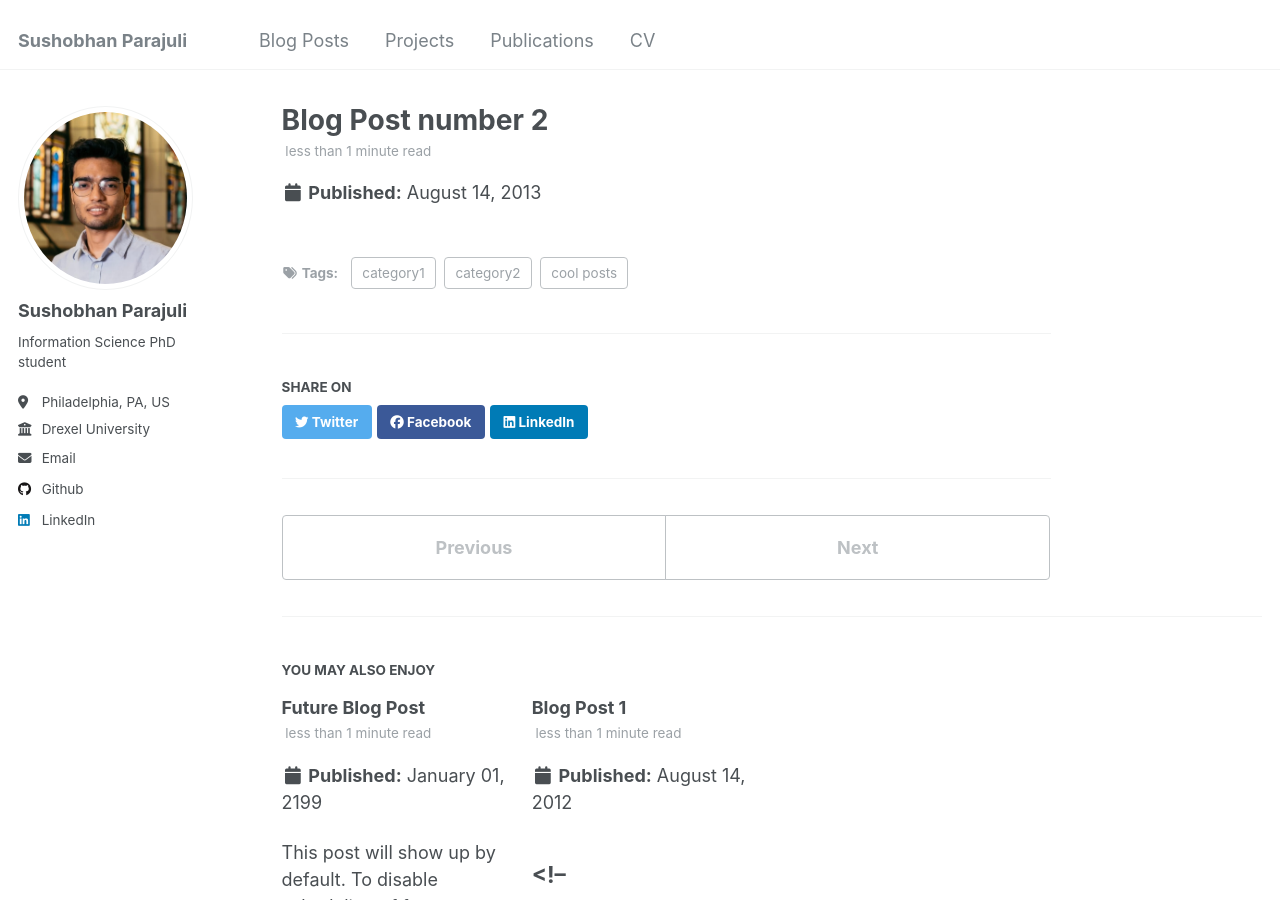
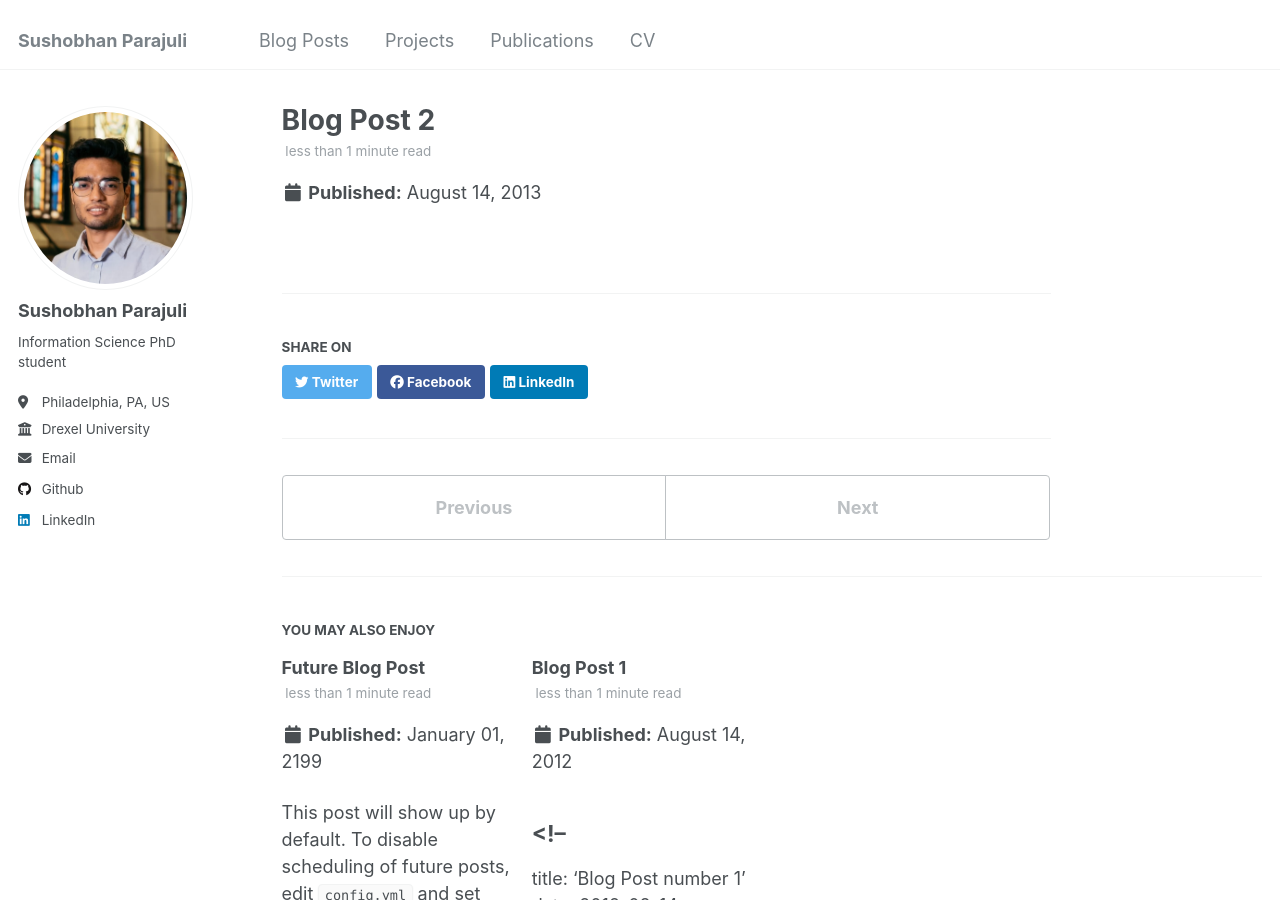
Before and after one commit to sushobhan2024/sushobhan2024.github.io, a Jekyll site: the page built from _posts/2013-08-14-blog-post-2.md, in a window 1280 px wide and 900 px high. Built offline with Jekyll 4.4.1, drawn with Linux system fonts in a browser that asks for light colours.

Commit message:
Update 2013-08-14-blog-post-2.md

```diff
--- a/_posts/2013-08-14-blog-post-2.md
+++ b/_posts/2013-08-14-blog-post-2.md
@@ -1,3 +1,4 @@
+<!--
 ---
 title: 'Blog Post number 2'
 date: 2013-08-14
@@ -17,6 +18,4 @@ Headings are cool
 You can have many headings
 ======
 
-Aren't headings cool?
-
 -->
```
